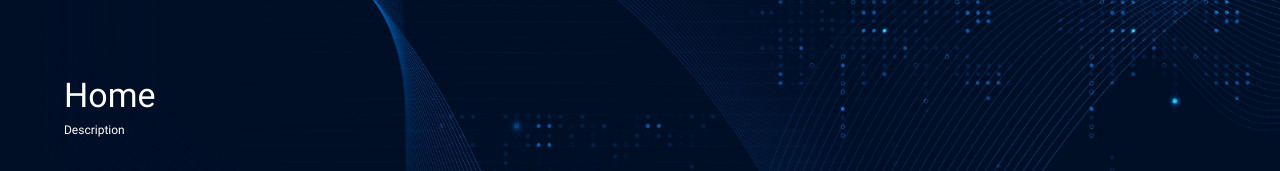
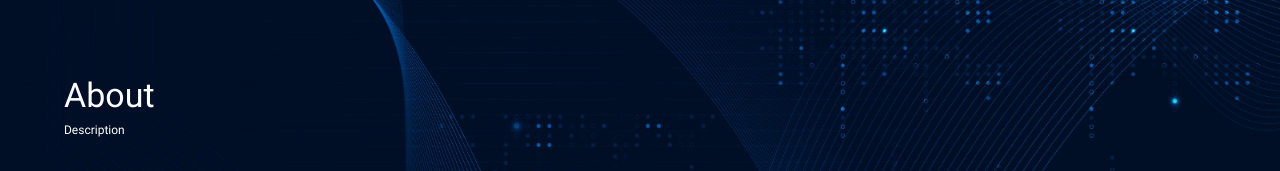
Before and after one commit to vishwa2204/selvas_next-tech, a React (Vite) app: page /aboutPage in a window 1280 px wide. Shown: the part 141-312 px from the top of the page. Built offline with nearby package versions, Linux system fonts and the light colour scheme.

Commit message:
About Title added

```diff
--- a/src/views/app_viz_v25/About.tsx
+++ b/src/views/app_viz_v25/About.tsx
@@ -17,7 +17,7 @@ function AboutPage() {
       },
     });
     setBannerContent({
-      pageTitle: "Home",
+      pageTitle: "About",
       pageDescription: "Description",
       pageImage: banner,
     });
```
